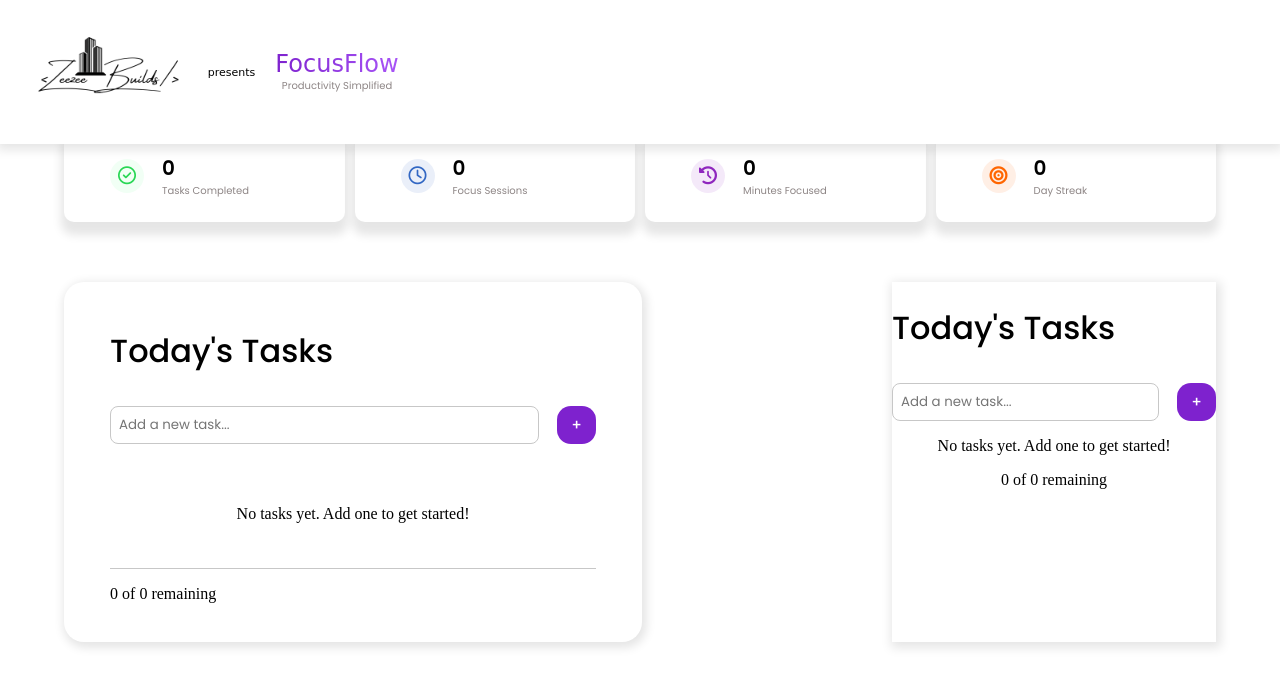
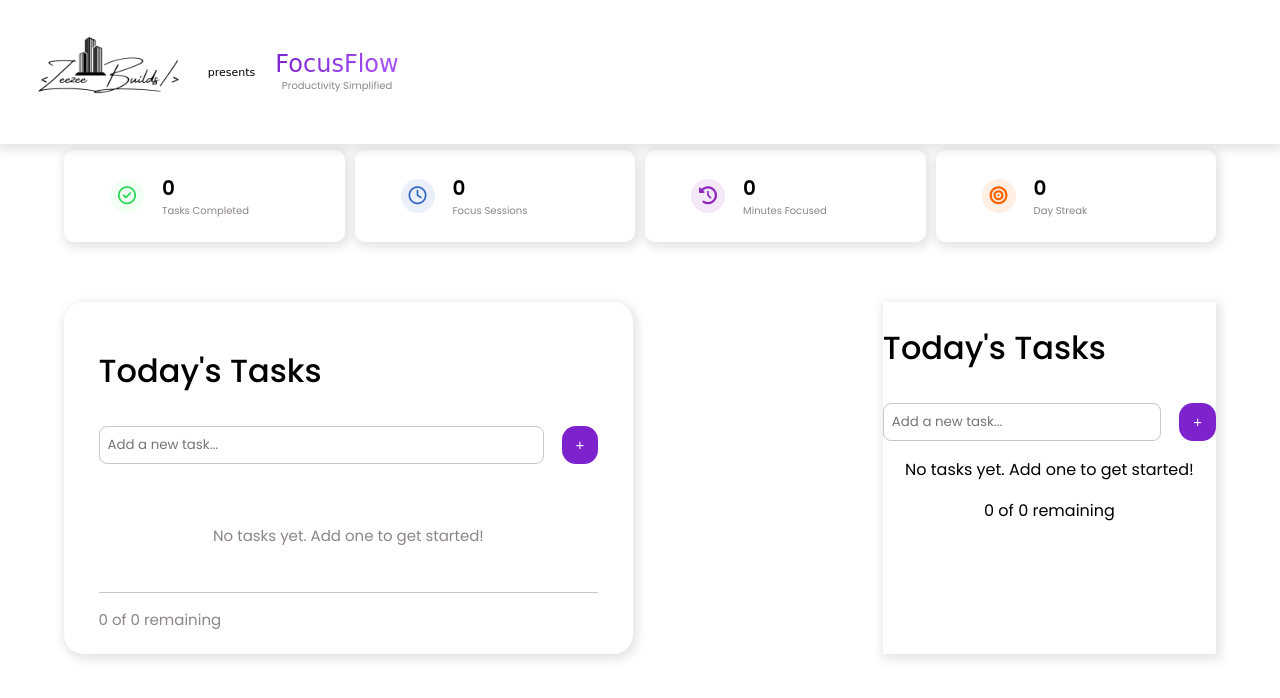
Before and after one commit to Isaiah0904/FocusFlow, a plain HTML site: page index.html in a window 1280 px wide. Drawn offline with Linux system fonts and the light colour scheme; a web font is replaced by a local one.

Commit message:
Styled the task section

```diff
--- a/styles.css
+++ b/styles.css
@@ -1,6 +1,6 @@
 body {
   background: white;
-  padding-top: 130px;
+  padding-top: 150px;
   margin: 0;
 }
 
@@ -10,6 +10,8 @@ body {
   box-shadow: 0 3px 10px 3px rgba(0, 0, 0, 0.1);
   position: fixed;
   top: 0;
+  left: 0;
+  z-index: 100;
 }
 
 .header {
@@ -85,9 +87,10 @@ nav {
   align-items: center;
   gap: 18px;
   background: white;
-  box-shadow: 0 10px 10px 3px rgba(0, 0, 0, 0.1);
+  box-shadow: 2px 3px 10px 3px rgba(0, 0, 0, 0.1);
   padding: 2% 4%;
   border-radius: 10px;
+  z-index: 0;
 }
 
 .card:hover {
@@ -145,6 +148,7 @@ nav {
 }
 
 .function-container{
+  font-family: "Poppins", sans-serif;
   width: 100%;
   background-color: white;
   margin-top: 60px;
@@ -160,7 +164,7 @@ nav {
 .task-card{
   flex: 3;
   box-shadow: 2px 3px 10px 3px rgba(0, 0, 0, 0.1);
-  padding: 2% 4%;
+  padding: 2% 3% ;
   border-radius: 20px;
 }
 
@@ -172,6 +176,21 @@ nav {
   text-align: center;
   padding: 45px;
   border-bottom: 1px solid rgb(199, 199, 199);
+  font-weight: 400;
+  font-style: normal;
+  text-align: center;
+  font-size: 15px;
+  color: rgb(141, 133, 133);
+}
+
+.task-count{
+  width: 100%;
+  text-align: left;
+  font-weight: 400;
+  font-style: normal;
+  font-size: 15px;
+  color: rgb(141, 133, 133);
+  margin-bottom: 0;
 }
 
 .task-card-2{
@@ -182,7 +201,6 @@ nav {
 .task-header{
   width: 100%;
   text-align: left;
-  font-family: "Poppins", sans-serif;
   font-weight: 500;
   font-style: normal;
 }
@@ -193,7 +211,6 @@ nav {
   flex-direction: row;
   gap: 18px;
   text-align: left;
-  font-family: "Poppins", sans-serif;
   font-weight: 400;
   font-style: normal;
 }
@@ -216,7 +233,6 @@ nav {
   background: #7e22ce;
   border: none;
   border-radius: 14px;
-  font-family: "Poppins", sans-serif;
   font-weight: 500;
   font-style: normal;
   font-size: 15px;
@@ -227,6 +243,8 @@ nav {
   cursor: pointer;
   background: #a855f7;
 }
+
+
 
 @media (max-width: 700px) {
   nav {
```
